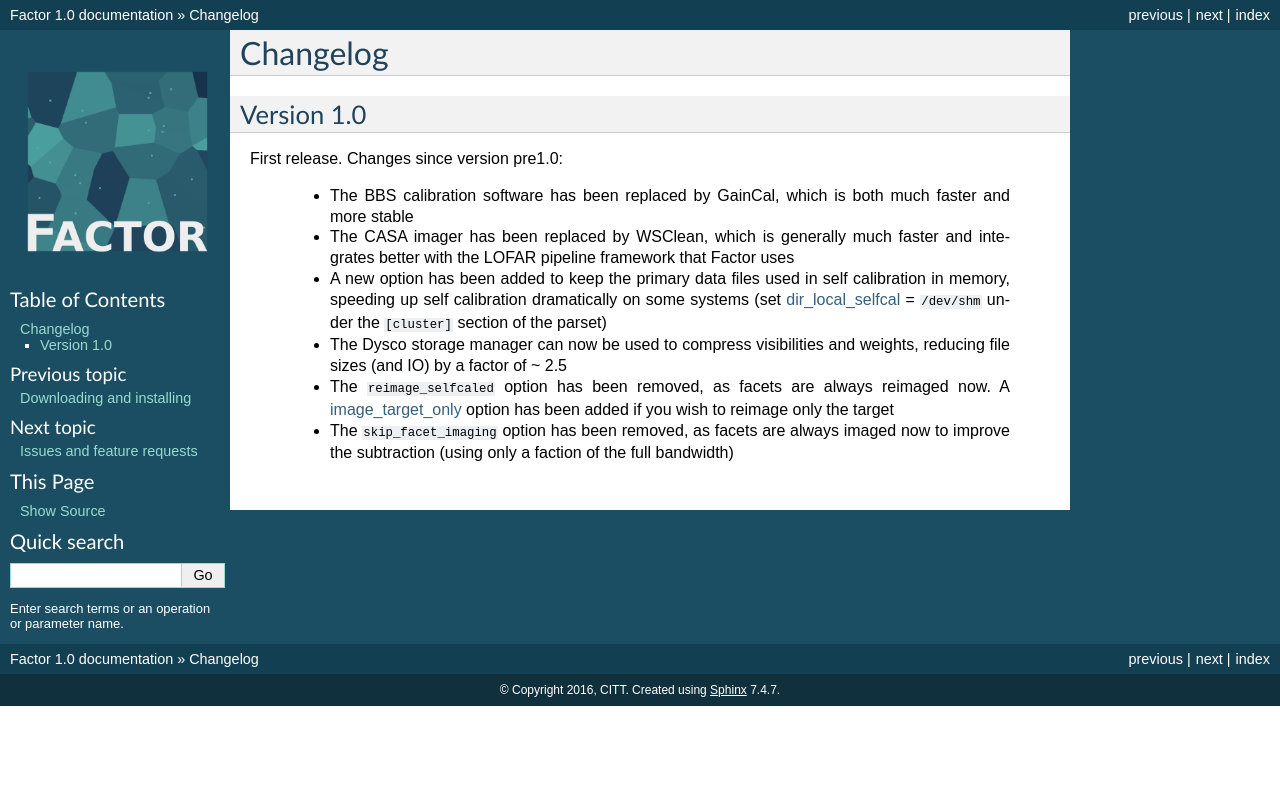
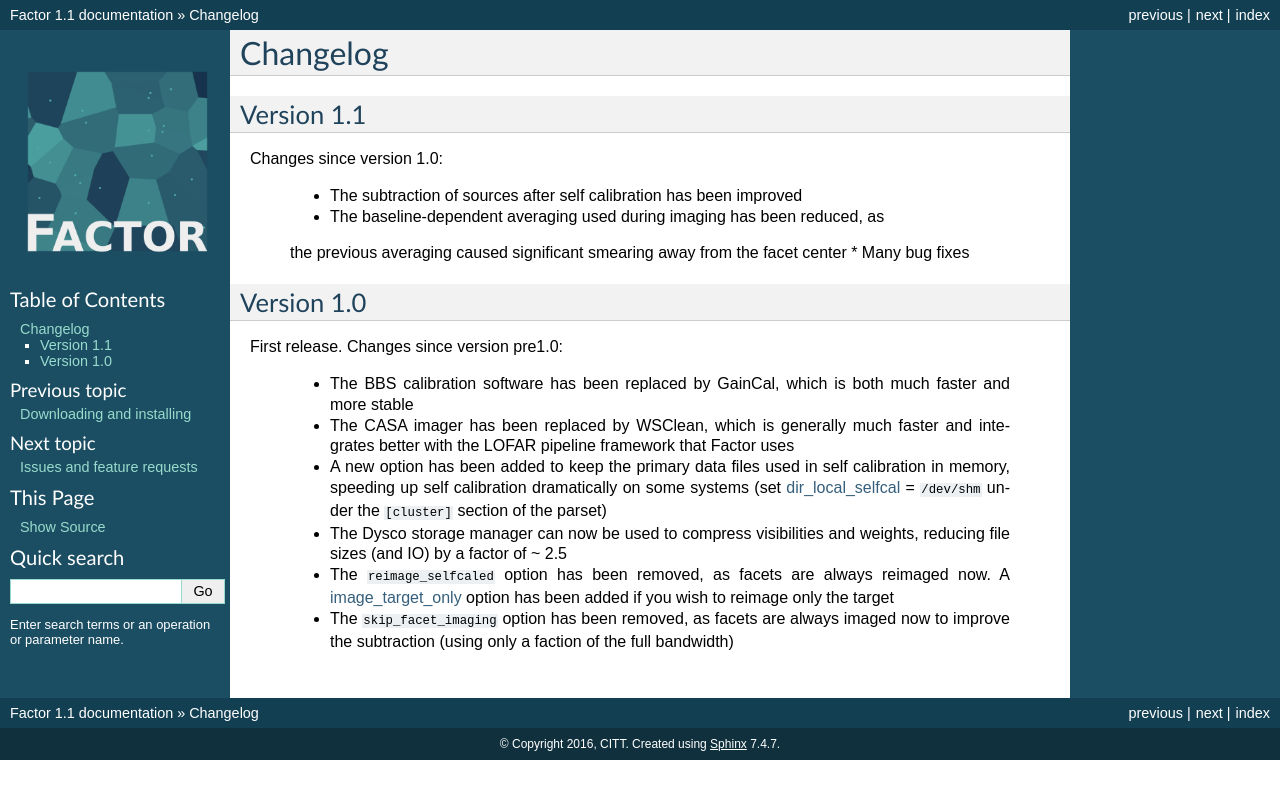
Before and after one commit to lofar-astron/factor, a Sphinx documentation site: the page built from docs/source/changelog.rst, in a window 1280 px wide. Shown: the top 799 px of the page. Built offline with Sphinx 7.4.7, drawn with Linux system fonts in a browser that asks for light colours.

Commit message:
Update version

```diff
--- a/docs/source/changelog.rst
+++ b/docs/source/changelog.rst
@@ -2,6 +2,18 @@
 
 Changelog
 =========
+
+Version 1.1
+-------------
+
+Changes since version 1.0:
+
+    * The subtraction of sources after self calibration has been improved
+    * The baseline-dependent averaging used during imaging has been reduced, as
+    the previous averaging caused significant smearing away from the facet
+    center
+    * Many bug fixes
+
 
 Version 1.0
 -----------
--- a/docs/source/conf.py
+++ b/docs/source/conf.py
@@ -58,9 +58,9 @@ copyright = u'2016, CITT'
 # built documents.
 #
 # The short X.Y version.
-version = '1.0'
+version = '1.1'
 # The full version, including alpha/beta/rc tags.
-release = '1.0'
+release = '1.1'
 
 # The language for content autogenerated by Sphinx. Refer to documentation
 # for a list of supported languages.
```
Also changed, not shown: factor/_version.py (+10 -1 lines).
